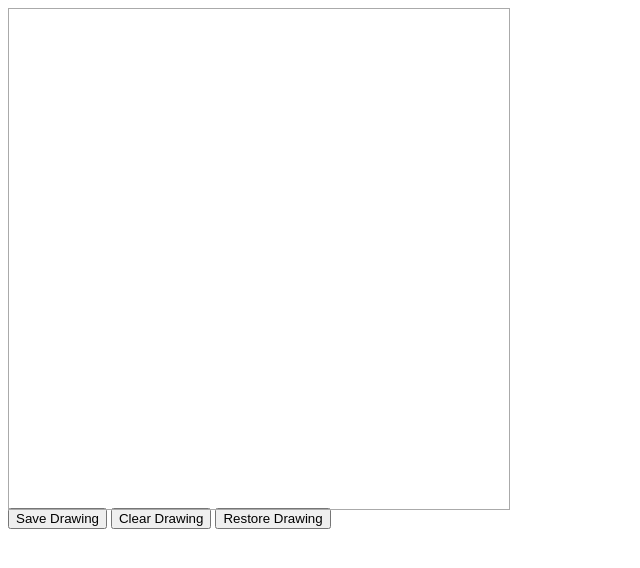
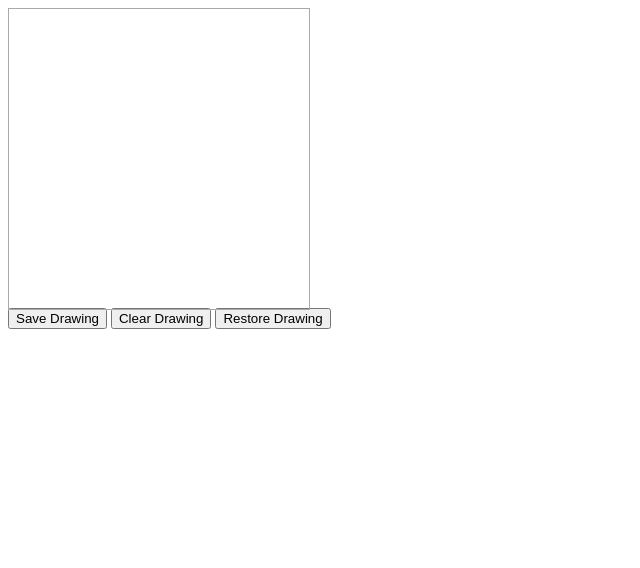
Before and after one commit to ppiersanti/pbc_js_page_demo, a plain HTML site: page index.html in a window 1280 px wide. Shown: the whole page, without its empty margins (0-640 px from the left). Drawn offline with Linux system fonts and the light colour scheme.

Commit message:
style: resize canvas

```diff
--- a/index.html
+++ b/index.html
@@ -220,7 +220,7 @@
 	 }
 	</style>
 
-	<canvas id="c" width="500" height="500" style="border:1px solid #aaa"></canvas>
+	<canvas id="c" width="300" height="300" style="border:1px solid #aaa"></canvas>
 
 	<script id="main">(function() {
 	     var $ = function(id){return document.getElementById(id)};
```
